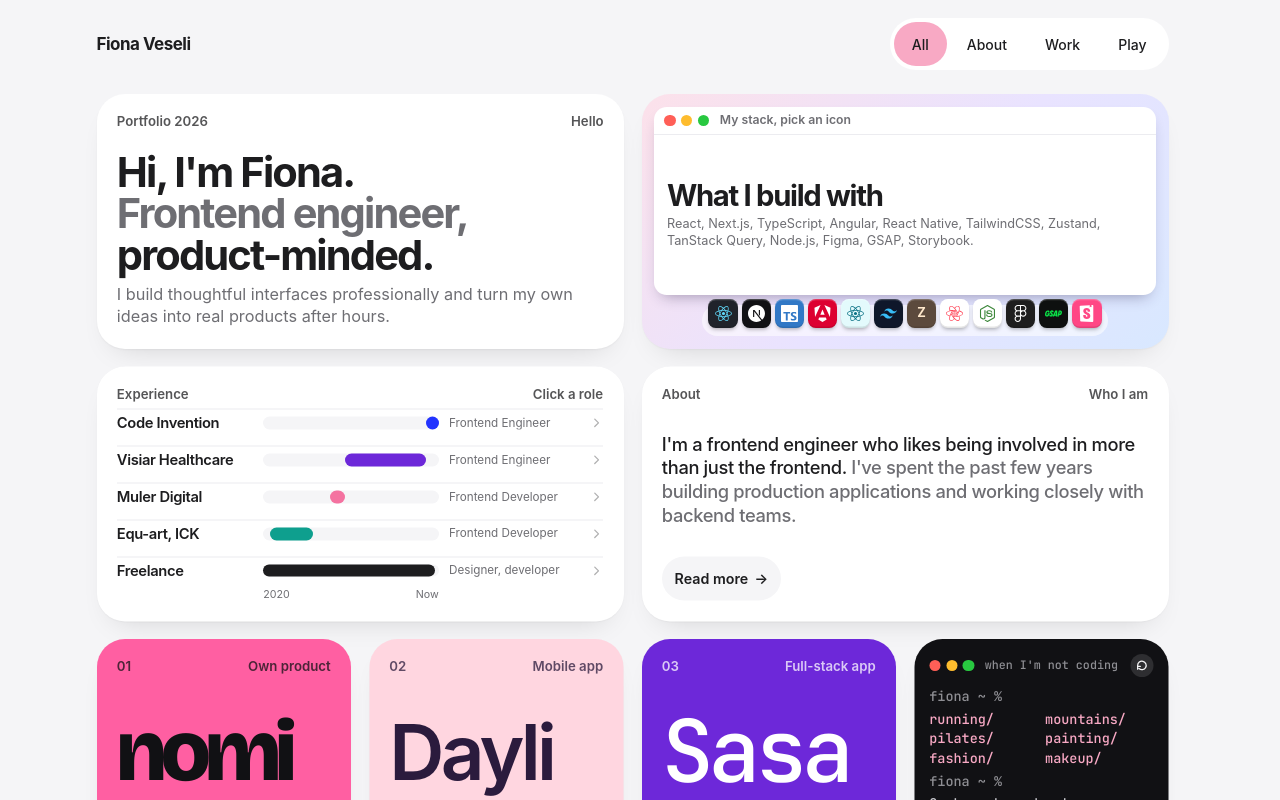
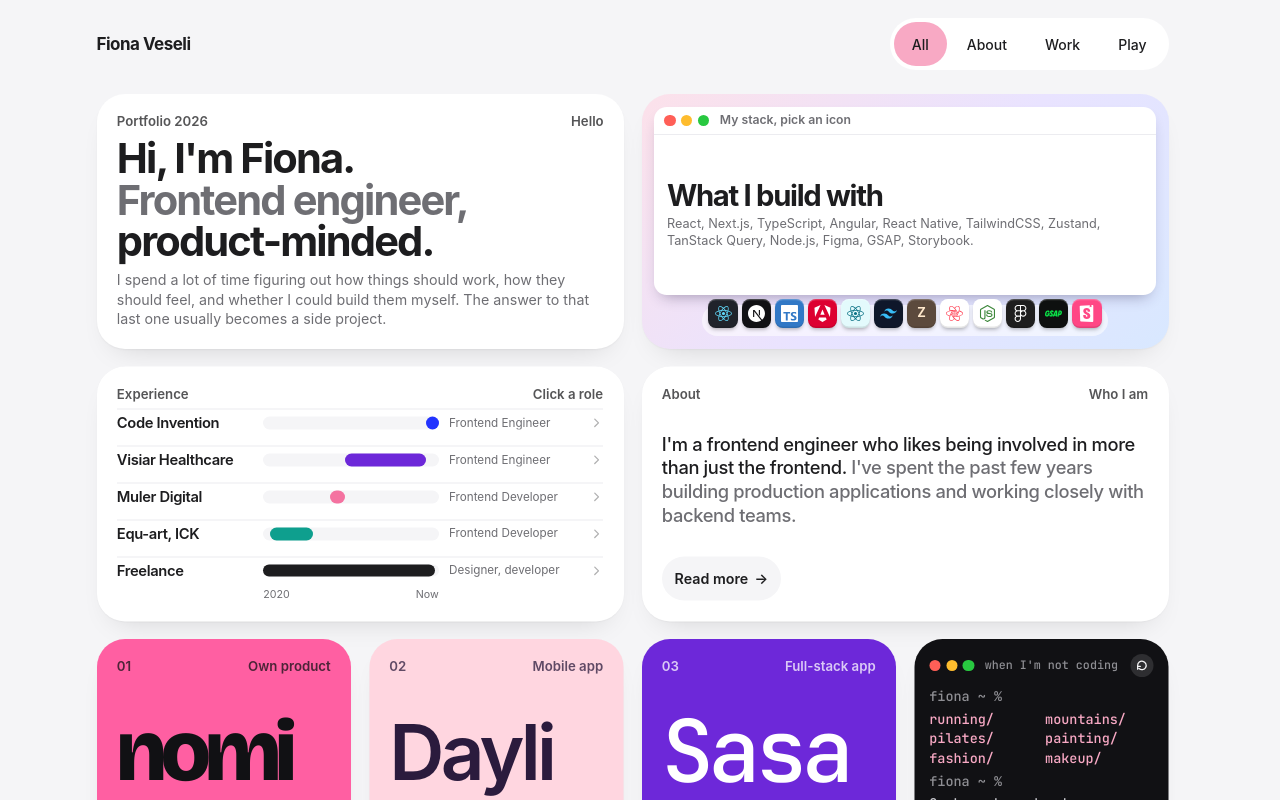
Before and after one commit to fionaveseli/portfolio-2026, a Next.js app: page / in a window 1280 px wide. Shown: the top 800 px of the page. Built offline with nearby package versions, Linux system fonts and the light colour scheme.

Commit message:
New intro blurb

```diff
--- a/src/components/tiles/Intro/IntroTile.tsx
+++ b/src/components/tiles/Intro/IntroTile.tsx
@@ -25,7 +25,7 @@ export function IntroTile() {
               <span className="text-fg">{intro.taglineMark}</span>
             </span>
           </h1>
-          <p className="text-[length:6.4cqh] leading-[1.35] text-muted">{intro.blurb}</p>
+          <p className="text-[length:5.6cqh] leading-[1.35] text-muted">{intro.blurb}</p>
         </div>
       </TileBody>
     </Tile>
--- a/src/content/tiles.ts
+++ b/src/content/tiles.ts
@@ -9,7 +9,7 @@ export const intro = {
   taglineLead: "Frontend engineer, ",
   taglineMark: "product-minded.",
   blurb:
-    "I build thoughtful interfaces professionally and turn my own ideas into real products after hours.",
+    "I spend a lot of time figuring out how things should work, how they should feel, and whether I could build them myself. The answer to that last one usually becomes a side project.",
 } as const;
 
 export const about = {
```
